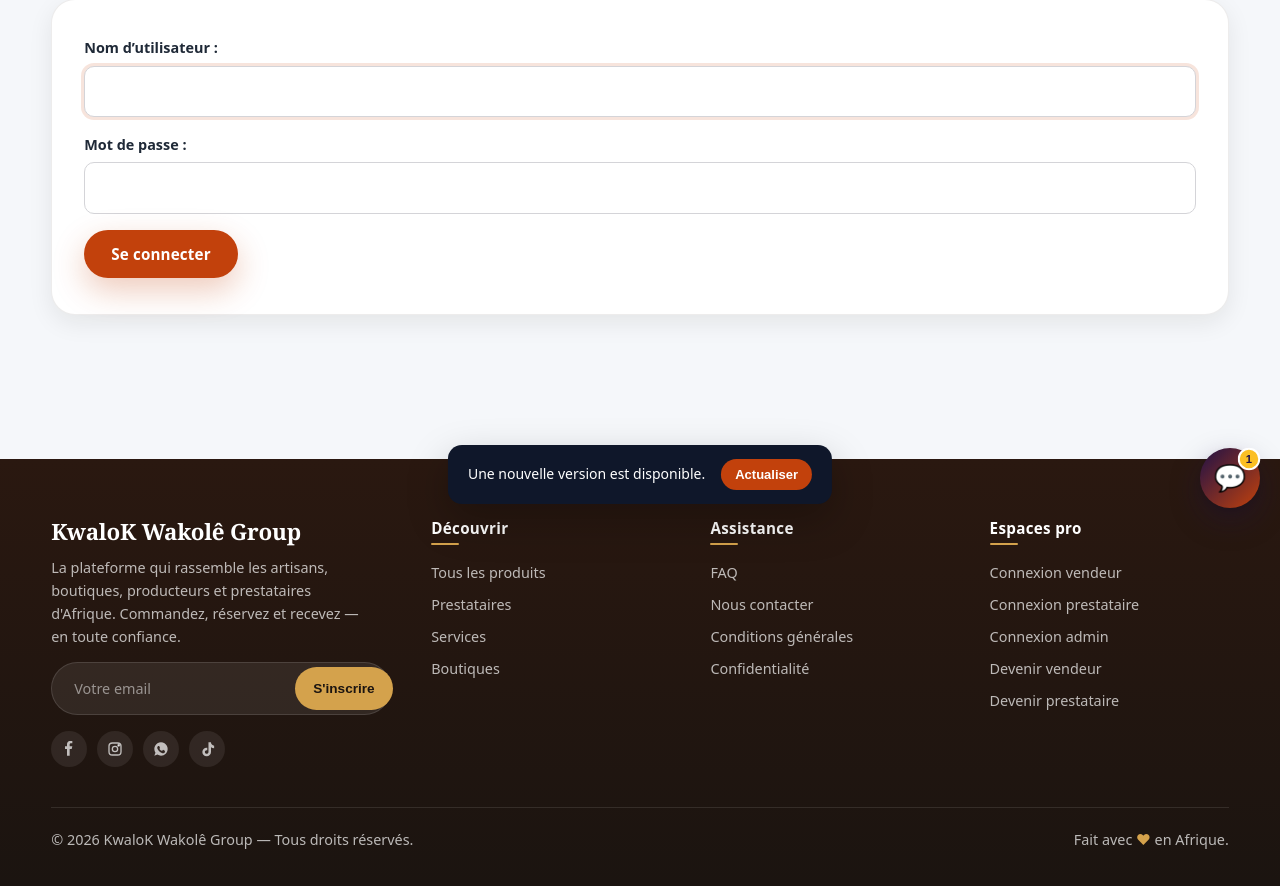
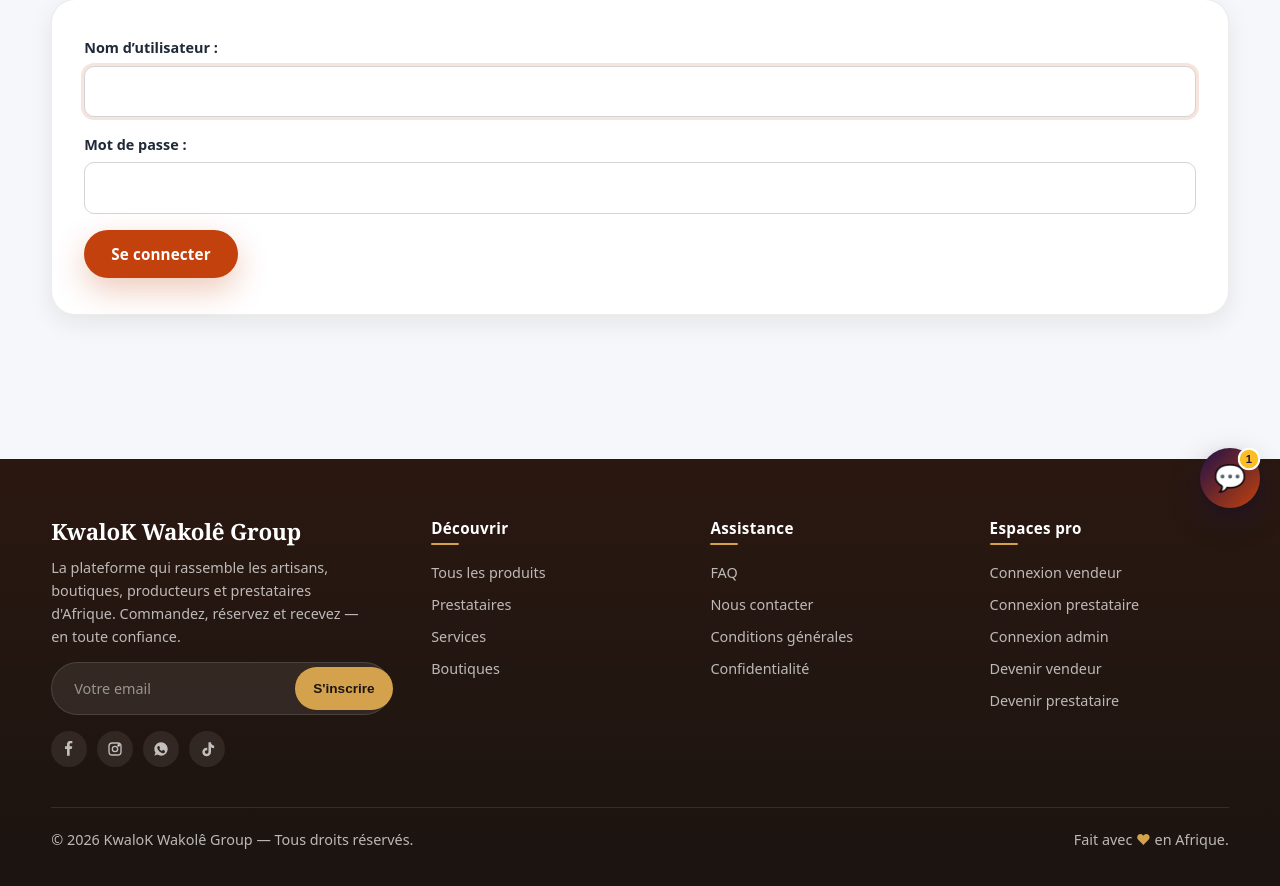
Before and after one commit to Pelmansion/Kwalokwakol-_site, a Django app: page /compte/connexion-admin/ in a window 1280 px wide. Shown: the part 272-1158 px from the top of the page. Run offline with Django 5.2, Linux system fonts and the light colour scheme.

Commit message:
Mise Ã  jour base template, .gitignore et README.
Co-authored-by: Cursor <cursoragent@cursor.com>

```diff
--- a/templates/base.html
+++ b/templates/base.html
@@ -445,10 +445,10 @@
       <span class="pwa-install-btn__label">Installer l'app</span>
     </button>
 
-    <div id="pwa-update-toast" class="pwa-update-toast" hidden role="status" aria-live="polite">
+    <!-- <div id="pwa-update-toast" class="pwa-update-toast" hidden role="status" aria-live="polite">
       <span>Une nouvelle version est disponible.</span>
       <button type="button" id="pwa-update-btn" class="pwa-update-toast__btn">Actualiser</button>
-    </div>
+    </div> -->
 
     <script>
       (function () {
```
